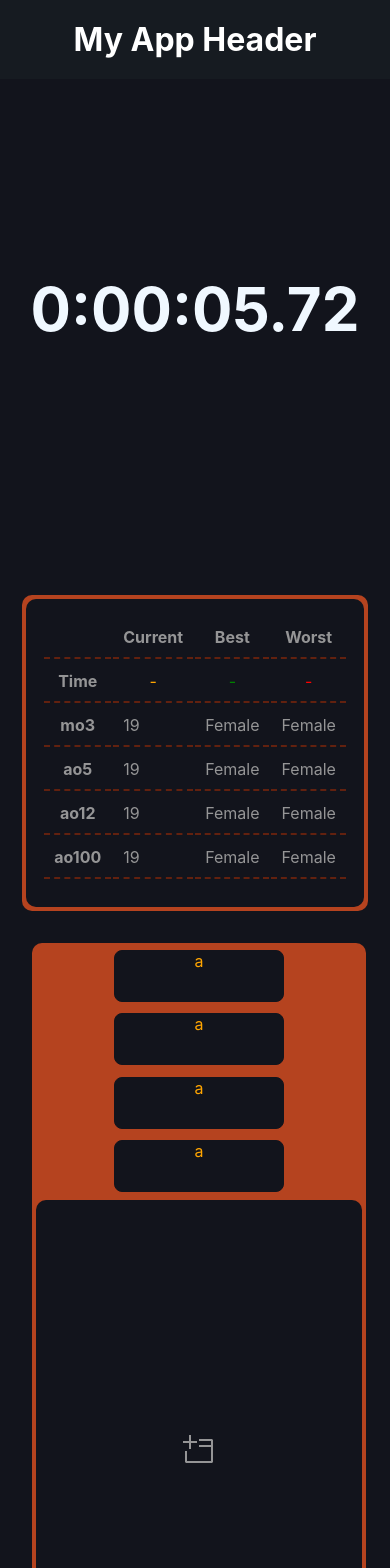
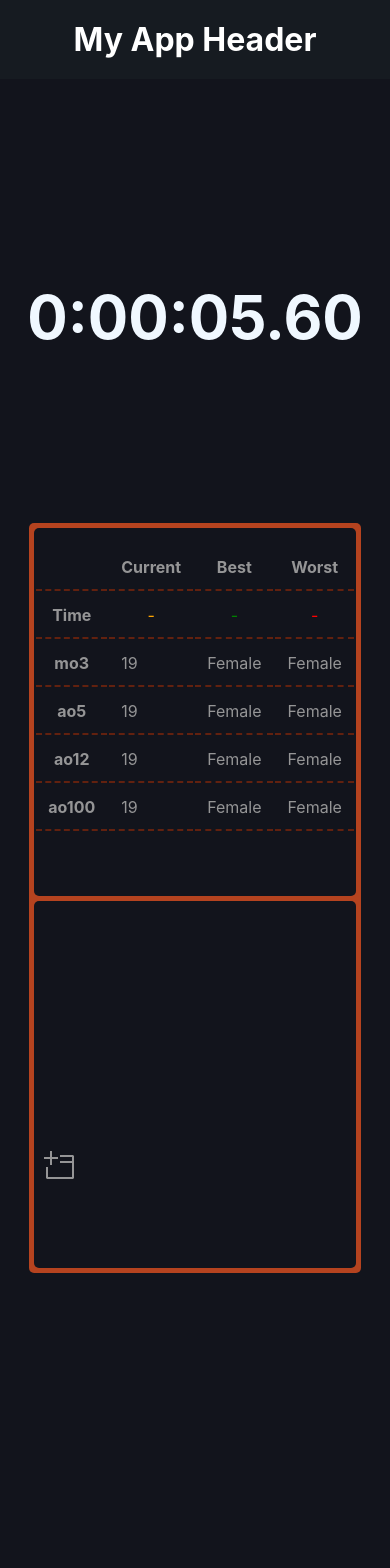
Before and after one commit to YuraSamogalskiy/CubeStopwatchApp, a React (Vite) app in the folder cube_timer_app/: page / in a window 390 px wide. Shown: the top 1568 px of the page. After the commit the page ends 1422 px from the top, so only its background shows below. Built offline with nearby package versions, Linux system fonts and the light colour scheme; the HTML template or start-up script is replaced by a standard one.

Commit message:
change design (app stopwatch result and bestRes)

```diff
--- a/cube_timer_app/src/App.css
+++ b/cube_timer_app/src/App.css
@@ -8,24 +8,13 @@
   background-color: #161b21;
   color: white;
   padding: 10px;
-  /* width: 100%; */
   text-align: center;
 }
 
 .app-main {
-  /* flex: 1; */
   display: flex;
   padding: 2rem;
   padding-top: 1.5rem;
-}
-
-.app-left-column {
-  flex: 0 0 auto;
-  background-color: #b5431f;
-  border-radius: 10px;
-  padding: 4px;
-  width: 20%;
-  height: 100%;
 }
 
 .app-right-column {
@@ -34,14 +23,16 @@
   display: flex;
   justify-content: center;
   align-items: center;
-  padding: 5rem 0 0 2rem;
+  padding: 5rem 0 0 0rem;
 }
 
 .app-footer {
+  display: flex;
+  flex-direction: row;
   margin-top: auto;
   background-color: #b5431f;
-  padding: 4px;
-  border-radius: 10px;
+  padding: 5px;
+  border-radius: 5px;
 }
 
 h1 {
@@ -49,12 +40,12 @@ h1 {
   padding: 10px;
 }
 
-.app-left-column-up {
+/* .app-left-column-up {
   display: flex;
   justify-content: center;
   align-items: center;
-}
-button {
+} */
+/* button {
   padding: 10px;
   background-color: #161b21;
   border: #b5431f 1.4px solid;
@@ -67,63 +58,49 @@ button:hover {
   background-color: #b5431f;
   color: #161b21;
   border: #161b21 1.4px solid;
-}
+} */
 
 @media (max-width: 1024px) {
   .app-main {
-    flex-direction: row; /* Switch back to row layout for larger screens */
+    flex-direction: row;
+    padding: 2rem;
   }
 
-  .app-left-column,
-  .app-right-column {
-    flex-basis: auto; /* Allow content to determine width */
-    align-self: stretch; /* Stretch columns to full height */
-    /* padding: 1rem; */
-  }
-
-  .app-left-column {
-    width: 50%;
-  }
   .app-right-column {
     padding: 10rem 0 0 2rem;
   }
 }
+
 @media (max-width: 1544px) {
   .app-main {
-    flex-direction: row; /* Switch back to row layout for larger screens */
+    flex-direction: row;
+    padding: 2rem;
   }
 
-  .app-left-column,
   .app-right-column {
-    flex-basis: auto;
-    align-self: stretch;
+    padding: 2rem 0 0 0rem;
+    flex-direction: column;
+    display: flex;
+    justify-content: center;
+    align-items: center;
   }
-
-  .app-left-column {
-    width: 50%;
-  }
-  .app-right-column {
-    padding: 10rem 0 0 2rem;
+  .app-footer {
   }
 }
+
 @media (max-width: 768px) {
   .app-main {
     display: flex;
-    flex-direction: column-reverse; /* Switch back to row layout for larger screens */
+    flex-direction: column-reverse;
     justify-content: center;
   }
 
-  .app-left-column,
-  .app-right-column {
-    flex-basis: auto;
-    align-self: stretch;
-  }
-
-  .app-left-column {
-    margin-top: 2rem;
-    width: 100%;
-  }
   .app-right-column {
     padding: 10rem 0 0 0;
   }
+  .app-footer {
+    display: flex;
+    justify-content: center;
+    flex-direction: column-reverse;
+  }
 }
--- a/cube_timer_app/src/App.jsx
+++ b/cube_timer_app/src/App.jsx
@@ -3,11 +3,11 @@ import './App.css'
 import BestResults from './Results/BestResults'
 import Results from './Results/Results'
 import Stopwatch from './Timer/Stopwatch'
-import { deleteAllResults } from './redux/slices/stopwatchSlice'
-import Menu from './Menu/Menu'
+// import { deleteAllResults } from './redux/slices/stopwatchSlice'
+// import Menu from './Menu/Menu'
 
 function App() {
-  const dispatch = useDispatch()
+  // const dispatch = useDispatch()
 
   return (
     <div className="app">
@@ -15,19 +15,10 @@ function App() {
         <h1>My App Header</h1>
       </header>
       <main className="app-main">
-        <div className="app-left-column">
-          <Menu />
-          <Results />
-          <div className="app-left-column-up">
-            <h1>Statistic</h1>
-            <button onClick={() => dispatch(deleteAllResults())}>
-              Delete Session
-            </button>
-          </div>
-        </div>
         <div className="app-right-column">
           <Stopwatch />
           <footer className="app-footer">
+            <Results />
             <BestResults />
           </footer>
         </div>
--- a/cube_timer_app/src/Menu/Menu.jsx
+++ b/cube_timer_app/src/Menu/Menu.jsx
@@ -2,10 +2,10 @@ import styles from './Menu.module.scss'
 const Menu = () => {
   return (
     <div className={styles.menu__block}>
-      <div className={styles.menu_nav}>a</div>
-      <div className={styles.menu_nav}>a</div>
-      <div className={styles.menu_nav}>a</div>
-      <div className={styles.menu_nav}>a</div>
+      <a className={styles.menu_nav}>All Result</a>
+      <a className={styles.menu_nav}>a</a>
+      <a className={styles.menu_nav}>a</a>
+      <a className={styles.menu_nav}>a</a>
       {/* <div className={styles.menu_nav}>a</div> */}
     </div>
   )
--- a/cube_timer_app/src/Menu/Menu.module.scss
+++ b/cube_timer_app/src/Menu/Menu.module.scss
@@ -4,8 +4,6 @@ $background_nav: #12141c;
   display: flex;
   justify-content: space-evenly;
   align-items: center;
-  // flex-direction: row;
-  // background-color: #fff;
   flex-wrap: wrap;
   color: orange;
 
@@ -15,10 +13,9 @@ $background_nav: #12141c;
     margin-bottom: 0.5rem;
     height: 50px;
     border: 1px solid $background_nav;
-    border-radius: 8px;
+    border-radius: 5px;
     background-color: $background_nav;
     text-align: center;
-    // padding: 0.1rem;
-    // align-items: center;
+    flex: 0 0 calc(50% - 10px); /* 50% ширина з врахування відступів */
   }
 }
--- a/cube_timer_app/src/Results/BestResults.jsx
+++ b/cube_timer_app/src/Results/BestResults.jsx
@@ -1,9 +1,11 @@
 import { useSelector } from 'react-redux'
 import { selectResults } from '../redux/slices/stopwatchSlice.js'
 import styles from './BestResults.module.scss'
+import { meanOf3 } from '../utils/meanOfTime.js'
 
 const BestResults = () => {
   const results = useSelector(selectResults)
+  const reverseResults = [...results].reverse()
   const lastResults =
     results[results.length - 1] === undefined
       ? '-'
@@ -20,8 +22,10 @@ const BestResults = () => {
 
   const worstResult = sortedResult[0]
   const bestResult = sortedResult[sortedResult.length - 1]
-  console.log(sortedResult)
-  console.log(worstResult)
+
+  // console.log(reverseResults)
+  console.log(meanOf3(reverseResults))
+  // console.log(worstResult)
   return (
     <div className={styles.result_flex}>
       <div className={styles.result__best}>
--- a/cube_timer_app/src/Results/BestResults.module.scss
+++ b/cube_timer_app/src/Results/BestResults.module.scss
@@ -1,18 +1,18 @@
 .result_flex {
   display: flex;
-  justify-content: space-around;
-  flex-direction: column;
-  align-items: center;
+  justify-content: center;
+  align-items: flex-start;
   background-color: #12141c;
-  padding: 0 0px 10px 0px;
-  border-radius: 10px;
+  padding: 15px 0 15px 0px;
+  border-radius: 5px;
+  margin-left: 5px;
 
   .result__best {
-    padding: 1rem;
+    // padding: 1rem;
     color: #959596;
     th,
     td {
-      padding: 10px;
+      padding: 12px;
       border-bottom: 2.5px dashed #62210f;
     }
 
@@ -30,3 +30,28 @@
     }
   }
 }
+
+@media (max-width: 1544px) {
+  .result_flex {
+    height: 35vh;
+  }
+  .result__scroll {
+  }
+}
+@media (max-width: 1024px) {
+  .result_flex {
+    height: 35vh;
+  }
+  .result__scroll {
+  }
+}
+@media (max-width: 768px) {
+  .result_flex {
+    height: 40vh;
+    margin-bottom: 5px;
+    margin-left: 0px;
+  }
+  .result__scroll {
+    // width: 50%;
+  }
+}
--- a/cube_timer_app/src/Results/Results.jsx
+++ b/cube_timer_app/src/Results/Results.jsx
@@ -29,14 +29,6 @@ const Results = () => {
   const handlePlusTwo = TimeId => {
     dispatch(plusTwoResult(TimeId))
   }
-  // let newRes = results.map(item => {
-  //   return {
-  //     milliseconds: item.milliseconds / results.length,
-  //     seconds: item.seconds / results.length,
-  //     minutes: item.minutes / results.length,
-  //     hours: item.hours / results.length,
-  //   }
-  // })
 
   return (
     <div className={styles.result_flex}>
@@ -50,8 +42,10 @@ const Results = () => {
         <div className={styles.result__scroll}>
           <table>
             <caption>
-              <h3>solve {`${results.length}/${results.length}`}</h3>
-              Mean {`${results.length}/${results.length}`}
+              <div className={styles.caption__flex}>
+                <span>solve {`${results.length}/${results.length}`}</span>
+                <span>Mean {`${results.length}/${results.length}`}</span>
+              </div>
             </caption>
             <tbody>
               {reversedResults.map((result, idx) => (
--- a/cube_timer_app/src/Results/Results.module.scss
+++ b/cube_timer_app/src/Results/Results.module.scss
@@ -3,14 +3,10 @@ $text_color: #959596;
 $border_color: #62210f;
 
 .result_flex {
-  display: flex;
-  justify-content: space-around;
-  flex-direction: column;
-  align-items: center;
   background-color: $background_color;
-  padding: 0 0 10px 0px;
-  border-radius: 10px;
-  // padding: 1rem;
+  padding: 15px 0 15px 0px;
+  border-radius: 5px;
+
   .nonResults {
     display: flex;
     align-items: center;
@@ -27,28 +23,32 @@ $border_color: #62210f;
     &::-webkit-scrollbar {
       display: none;
     }
+    padding-bottom: 10px;
     display: flex;
-    justify-content: space-between;
-    flex-direction: column;
-    height: 60vh;
-    width: 100%;
+    height: 35vh;
     overflow: scroll;
-    // padding: 1rem;
 
     table {
       border-collapse: collapse;
       color: $text_color;
       padding: 12px;
       font-size: large;
+
       caption {
         padding: 12px;
+
+        .caption__flex {
+          display: flex;
+          justify-content: space-around;
+          flex-direction: row;
+        }
       }
     }
 
     th,
     td {
-      // transition: transform 0.3s ease;
       padding: 12px;
+
       .deleteIcon {
         transition: 0.3s;
 
@@ -57,6 +57,7 @@ $border_color: #62210f;
           color: red;
         }
       }
+
       .favoriteIcon {
         cursor: pointer;
         transition: 0.3s;
@@ -64,6 +65,7 @@ $border_color: #62210f;
           color: yellow;
         }
       }
+
       .plusTwoTrue {
         color: $text_color;
         transition: 0.3s;
@@ -72,6 +74,7 @@ $border_color: #62210f;
           color: red;
         }
       }
+
       .plusTwoFalse {
         cursor: pointer;
         transition: 0.3s;
@@ -90,6 +93,7 @@ $border_color: #62210f;
           color: red;
         }
       }
+
       .dnfFalse {
         cursor: pointer;
         transition: 0.3s;
@@ -97,11 +101,12 @@ $border_color: #62210f;
           color: $text_color;
         }
         color: red;
-        // border-bottom: red 1px solid;
       }
     }
+
     tbody {
       border-top: 2.5px dashed $border_color;
+
       .resultTime {
         font-weight: 700;
         color: green;
@@ -116,3 +121,23 @@ $border_color: #62210f;
 h3 {
   margin: 0;
 }
+
+@media (max-width: 1544px) {
+  .result_flex {
+    height: 35vh;
+  }
+  .result__scroll {
+  }
+}
+@media (max-width: 1024px) {
+  .result_flex {
+    height: 35vh;
+  }
+}
+@media (max-width: 768px) {
+  .result_flex {
+    height: 40vh;
+  }
+  .result__scroll {
+  }
+}
--- a/cube_timer_app/src/Timer/Stopwatch.module.scss
+++ b/cube_timer_app/src/Timer/Stopwatch.module.scss
@@ -3,10 +3,10 @@
   justify-content: center;
   width: auto;
   height: auto;
+  margin-bottom: 5rem;
 
   .stopwatchTime {
     color: aliceblue;
-    // font-size: 120px;
   }
   .stopwatchButtons {
     button {
@@ -15,28 +15,24 @@
   }
 }
 
-// @media (min-width: 2024px) {
-//   .stopwatchTime {
-//     // color: aliceblue;
-//     font-size: 150px;
-//   }
-// }
-
 @media (max-width: 4024px) {
   .stopwatchTime {
     // color: aliceblue;
-    font-size: 110px;
+    font-size: 90px;
+    margin-bottom: 5rem;
   }
 }
 @media (max-width: 1524px) {
   .stopwatchTime {
     // color: aliceblue;
-    font-size: 100px;
+    font-size: 80px;
+    margin-bottom: 5rem;
   }
 }
 @media (max-width: 1224px) {
   .stopwatchTime {
     color: aliceblue;
+    margin-bottom: 5rem;
     font-size: 70px;
   }
 }
@@ -44,6 +40,6 @@
   .stopwatchTime {
     color: aliceblue;
     font-size: 60px;
-    margin-bottom: 15rem;
+    margin-bottom: 5rem;
   }
 }
--- a/cube_timer_app/src/utils/meanOfTime.js
+++ b/cube_timer_app/src/utils/meanOfTime.js
@@ -1,7 +1,26 @@
 // const results = useSelector(selectResults)
 
 export const meanOfAll = () => {}
-export const meanOf3 = () => {}
+export const meanOf3 = array => {
+  if (array.length === 0) return 0
+  array = array.slice(0, 3)
+  let milliseconds = 0
+  let seconds = 0
+  let minutes = 0
+  let hours = 0
+  for (let i = 0; i < array.length; i++) {
+    milliseconds += array[i].milliseconds
+    seconds += array[i].seconds
+    minutes += array[i].minutes
+    hours += array[i].hours
+  }
+  return {
+    milliseconds: milliseconds / 3,
+    seconds: seconds / 3,
+    minutes: minutes / 3,
+    hours: hours / 3,
+  }
+}
 export const ao5 = () => {}
 export const ao12 = () => {}
 export const ao100 = () => {}
```
